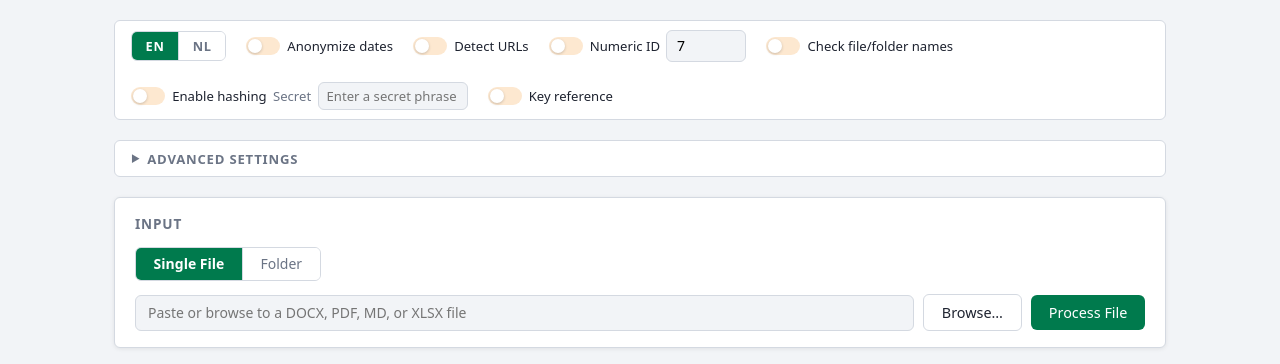
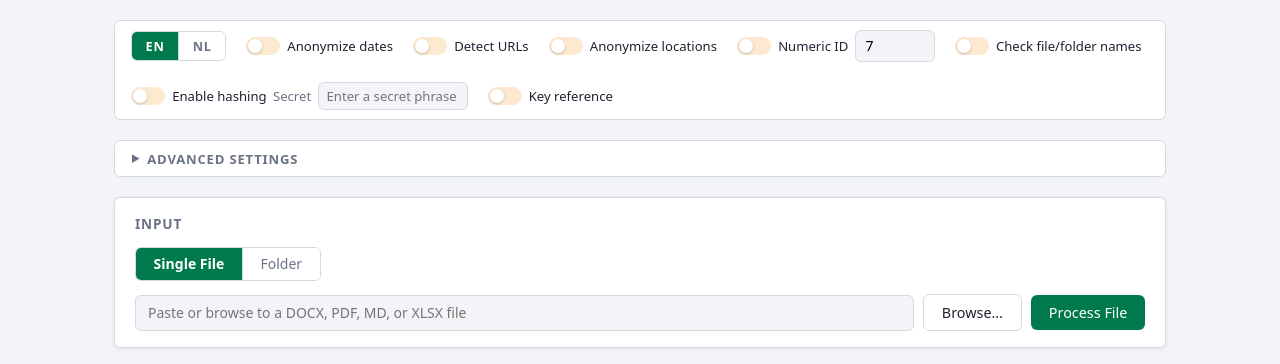
Before and after one commit to d-ranged/d-tach, a Flask app: page /document in a window 1280 px wide. Shown: the part 52-416 px from the top of the page. Run offline with Flask 3, Linux system fonts and the light colour scheme.

Commit message:
Add optional location anonymization toggle and fix port to 5555 (issue #46)
LOCATION removed from default entity list; new anonymize_locations toggle
(off by default) follows same pattern as anonymize_dates/anonymize_urls
across anonymizer, file_processor, user_settings, both routes, templates,
and JS. Port updated from 5000 to 5555 in run.py, launchers, and README.

Co-Authored-By: d-craig <noreply@d-ranged.org>
Co-Authored-By: Claude Sonnet 4.6 <noreply@anthropic.com>

```diff
--- a/app/routes/document_routes.py
+++ b/app/routes/document_routes.py
@@ -21,6 +21,7 @@ def document_mode():
         hashing_enabled=settings.hashing_enabled,
         hashing_secret=settings.hashing_secret,
         anonymize_dates=settings.anonymize_dates,
+        anonymize_locations=settings.anonymize_locations,
         anonymize_urls=settings.anonymize_urls,
         pattern_config=settings.pattern_config,
         excel_generic_enabled=settings.excel_generic_enabled,
@@ -97,6 +98,7 @@ def process_folder():
     key_reference_enabled = args.get("key_reference_enabled", "false").lower() == "true"
     check_file_names = args.get("check_file_names", "false").lower() == "true"
     anonymize_dates = args.get("anonymize_dates", "false").lower() == "true"
+    anonymize_locations = args.get("anonymize_locations", "false").lower() == "true"
     anonymize_urls = args.get("anonymize_urls", "false").lower() == "true"
     numeric_id_enabled = args.get("numeric_id_enabled", "false").lower() == "true"
     digit_count_raw = args.get("digit_count", "7")
@@ -145,6 +147,7 @@ def process_folder():
             check_file_names=check_file_names,
             language=language,
             anonymize_dates=anonymize_dates,
+            anonymize_locations=anonymize_locations,
             anonymize_urls=anonymize_urls,
             numeric_id_enabled=numeric_id_enabled,
             digit_count=digit_count,
@@ -191,6 +194,7 @@ def process_folder():
         user_settings.language = language
         user_settings.hashing_enabled = hashing_enabled
         user_settings.anonymize_dates = anonymize_dates
+        user_settings.anonymize_locations = anonymize_locations
         user_settings.anonymize_urls = anonymize_urls
         if hashing_enabled and secret.strip():
             user_settings.hashing_secret = secret
@@ -238,6 +242,7 @@ def _build_processing_settings(data: dict) -> tuple[ProcessingSettings, str]:
         check_file_names=bool(data.get("check_file_names", False)),
         language=language,
         anonymize_dates=bool(data.get("anonymize_dates", False)),
+        anonymize_locations=bool(data.get("anonymize_locations", False)),
         anonymize_urls=bool(data.get("anonymize_urls", False)),
         numeric_id_enabled=bool(data.get("numeric_id_enabled", False)),
         digit_count=digit_count,
@@ -255,6 +260,7 @@ def _persist_settings(data: dict) -> None:
         user_settings.language = language
     user_settings.hashing_enabled = bool(data.get("hashing_enabled", False))
     user_settings.anonymize_dates = bool(data.get("anonymize_dates", False))
+    user_settings.anonymize_locations = bool(data.get("anonymize_locations", False))
     user_settings.anonymize_urls = bool(data.get("anonymize_urls", False))
     secret = data.get("secret", "")
     if data.get("hashing_enabled") and secret.strip():
--- a/app/routes/text_routes.py
+++ b/app/routes/text_routes.py
@@ -2,7 +2,7 @@ import re
 
 from flask import Blueprint, current_app, jsonify, render_template, request
 
-from app.services.anonymizer import ENTITIES, NUMERIC_ID_ENTITY, URL_ENTITY, build_numeric_id_recognizer
+from app.services.anonymizer import ENTITIES, LOCATION_ENTITY, NUMERIC_ID_ENTITY, URL_ENTITY, build_numeric_id_recognizer
 from app.services.hash_encoder import HashEncoder, UNHASHABLE_ENTITIES
 from app.services.pattern_config import PatternConfig
 
@@ -15,14 +15,18 @@ def _build_entity_list(
     anonymize_dates: bool,
     numeric_id_enabled: bool = False,
     anonymize_urls: bool = False,
+    anonymize_locations: bool = False,
 ) -> list[str]:
     """Return entity list with opt-in entities included only when requested.
 
     DATE_TIME: excluded by default — ubiquitous in academic documents.
+    LOCATION: excluded by default — city/country names often carry meaningful context.
     URL: excluded by default — overlaps with EMAIL_ADDRESS, causing garbled output.
     NUMERIC_ID: included only when numeric ID detection is enabled.
     """
     result = list(ENTITIES) if anonymize_dates else [e for e in ENTITIES if e != "DATE_TIME"]
+    if anonymize_locations:
+        result.append(LOCATION_ENTITY)
     if numeric_id_enabled:
         result.append(NUMERIC_ID_ENTITY)
     if anonymize_urls:
@@ -69,6 +73,7 @@ def anonymize():
     secret: str = data.get("secret", "")
     key_reference_enabled: bool = bool(data.get("key_reference_enabled", False))
     anonymize_dates: bool = bool(data.get("anonymize_dates", False))
+    anonymize_locations: bool = bool(data.get("anonymize_locations", False))
     anonymize_urls: bool = bool(data.get("anonymize_urls", False))
     numeric_id_enabled: bool = bool(data.get("numeric_id_enabled", False))
     try:
@@ -85,7 +90,7 @@ def anonymize():
     if hashing_enabled and not secret.strip():
         return jsonify({"error": "Enter a secret phrase to use hashing."}), 400
 
-    entities_to_detect = _build_entity_list(anonymize_dates, numeric_id_enabled, anonymize_urls)
+    entities_to_detect = _build_entity_list(anonymize_dates, numeric_id_enabled, anonymize_urls, anonymize_locations)
 
     ad_hoc = []
     if numeric_id_enabled:
@@ -133,6 +138,7 @@ def anonymize():
     settings.language = language
     settings.hashing_enabled = hashing_enabled
     settings.anonymize_dates = anonymize_dates
+    settings.anonymize_locations = anonymize_locations
     settings.anonymize_urls = anonymize_urls
     if hashing_enabled and secret.strip():
         settings.hashing_secret = secret
@@ -168,6 +174,7 @@ def _render_text_mode():
         hashing_enabled=settings.hashing_enabled,
         hashing_secret=settings.hashing_secret,
         anonymize_dates=settings.anonymize_dates,
+        anonymize_locations=settings.anonymize_locations,
         anonymize_urls=settings.anonymize_urls,
         pattern_config=settings.pattern_config,
     )
--- a/app/services/anonymizer.py
+++ b/app/services/anonymizer.py
@@ -21,11 +21,12 @@ ENTITIES: Final[list[str]] = [
     "PERSON",
     "EMAIL_ADDRESS",
     "PHONE_NUMBER",
-    "LOCATION",
     "DATE_TIME",
     "IBAN_CODE",
     "NL_BSN",
 ]
+
+LOCATION_ENTITY: Final[str] = "LOCATION"
 
 URL_ENTITY: Final[str] = "URL"
 
--- a/app/services/user_settings.py
+++ b/app/services/user_settings.py
@@ -14,6 +14,7 @@ _DEFAULTS: Final[dict] = {
     "hashing_secret": "",
     "language": "en",
     "anonymize_dates": False,
+    "anonymize_locations": False,
     "anonymize_urls": False,
     "pattern_config": {
         "digit_count": 7,
@@ -81,6 +82,15 @@ class UserSettings:
     @anonymize_dates.setter
     def anonymize_dates(self, value: bool) -> None:
         self._data["anonymize_dates"] = bool(value)
+
+    @property
+    def anonymize_locations(self) -> bool:
+        """Whether LOCATION entities should be anonymized (off by default — often meaningful context)."""
+        return self._data.get("anonymize_locations", False)
+
+    @anonymize_locations.setter
+    def anonymize_locations(self, value: bool) -> None:
+        self._data["anonymize_locations"] = bool(value)
 
     @property
     def anonymize_urls(self) -> bool:
@@ -184,6 +194,8 @@ class UserSettings:
             merged["language"] = raw["language"]
         if isinstance(raw.get("anonymize_dates"), bool):
             merged["anonymize_dates"] = raw["anonymize_dates"]
+        if isinstance(raw.get("anonymize_locations"), bool):
+            merged["anonymize_locations"] = raw["anonymize_locations"]
         if isinstance(raw.get("anonymize_urls"), bool):
             merged["anonymize_urls"] = raw["anonymize_urls"]
         if isinstance(raw.get("pattern_config"), dict):
--- a/app/static/js/document_mode.js
+++ b/app/static/js/document_mode.js
@@ -11,6 +11,7 @@ const numericIdToggle        = document.getElementById("numeric-id-toggle");
 const digitCountInput        = document.getElementById("digit-count");
 const langSelector           = document.getElementById("lang-selector");
 const urlsToggle             = document.getElementById("urls-toggle");
+const locationsToggle        = document.getElementById("locations-toggle");
 const excelNerToggle         = document.getElementById("excel-ner-toggle");
 const excelColumnsInput      = document.getElementById("excel-columns");
 const progressArea      = document.getElementById("progress-area");
@@ -165,6 +166,7 @@ async function runProcessFile() {
                 key_reference_enabled: keyrefToggle.checked,
                 check_file_names: namesToggle.checked,
                 anonymize_dates: datesToggle.checked,
+                anonymize_locations: locationsToggle.checked,
                 anonymize_urls: urlsToggle.checked,
                 numeric_id_enabled: numericIdToggle.checked,
                 digit_count: parseInt(digitCountInput.value, 10) || 7,
@@ -241,6 +243,7 @@ function runProcessFolder() {
         key_reference_enabled: keyrefToggle.checked,
         check_file_names: namesToggle.checked,
         anonymize_dates: datesToggle.checked,
+        anonymize_locations: locationsToggle.checked,
         anonymize_urls: urlsToggle.checked,
         numeric_id_enabled: numericIdToggle.checked,
         digit_count: parseInt(digitCountInput.value, 10) || 7,
--- a/app/static/js/text_mode.js
+++ b/app/static/js/text_mode.js
@@ -12,6 +12,7 @@ const keyrefBody           = document.getElementById("keyref-body");
 const exportKeyrefBtn      = document.getElementById("export-keyref-btn");
 const datesToggle          = document.getElementById("dates-toggle");
 const urlsToggle           = document.getElementById("urls-toggle");
+const locationsToggle      = document.getElementById("locations-toggle");
 const numericIdToggle      = document.getElementById("numeric-id-toggle");
 const digitCountInput      = document.getElementById("digit-count");
 const langSelector         = document.getElementById("lang-selector");
@@ -68,6 +69,7 @@ async function runAnonymize() {
                 secret: secretInput.value,
                 key_reference_enabled: keyrefToggle.checked,
                 anonymize_dates: datesToggle.checked,
+                anonymize_locations: locationsToggle.checked,
                 anonymize_urls: urlsToggle.checked,
                 numeric_id_enabled: numericIdToggle.checked,
                 digit_count: parseInt(digitCountInput.value, 10) || 7,
--- a/app/templates/document_mode.html
+++ b/app/templates/document_mode.html
@@ -24,6 +24,14 @@
             <input type="checkbox" id="urls-toggle" {% if anonymize_urls %}checked{% endif %}>
             <span class="toggle-track"></span>
             <span class="setting-label">Detect URLs</span>
+        </label>
+    </div>
+
+    <div class="setting-group">
+        <label class="toggle">
+            <input type="checkbox" id="locations-toggle" {% if anonymize_locations %}checked{% endif %}>
+            <span class="toggle-track"></span>
+            <span class="setting-label">Anonymize locations</span>
         </label>
     </div>
 
--- a/run.py
+++ b/run.py
@@ -3,4 +3,4 @@ from app import create_app
 app = create_app()
 
 if __name__ == "__main__":
-    app.run(debug=True)
+    app.run(debug=True, port=5555)
```
Also changed, not shown: app/services/file_processor.py (+12 -5 lines), app/templates/text_mode.html (+8 -0 lines), README.md, 2 other files.
